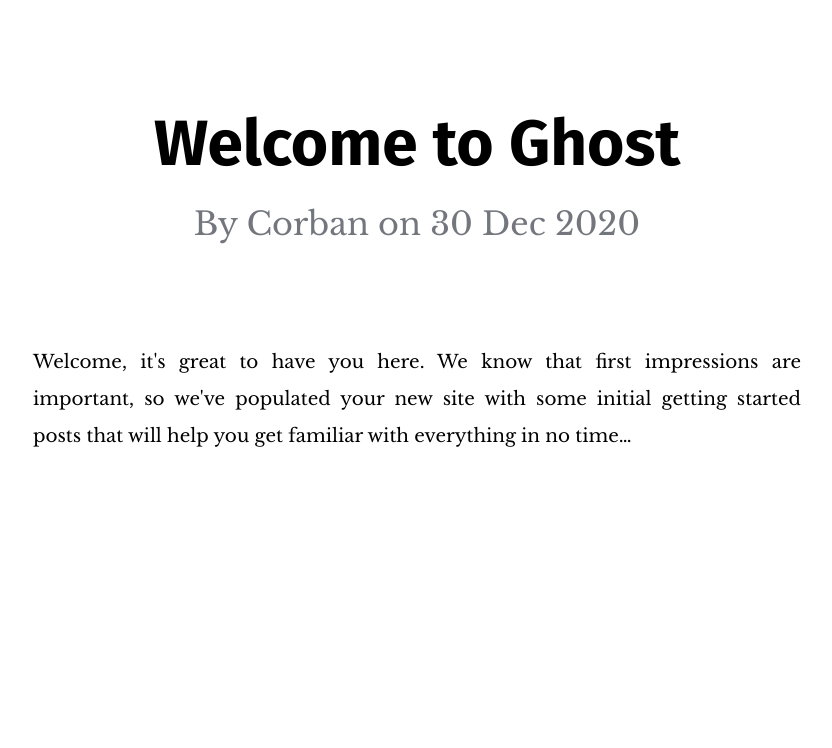
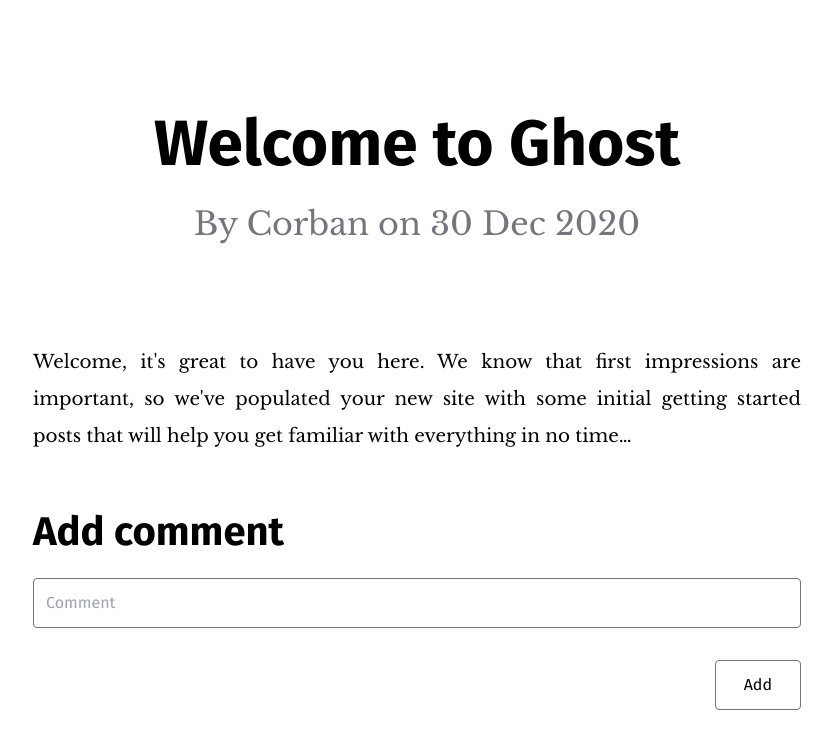
Before and after one commit to gefgu/blog-reader-view, a React (Create React App) app: page /1 in a window 1280 px wide. Shown: the top 748 px of the page, without its empty margins (223-1055 px from the left). Built offline with nearby package versions, Linux system fonts and the light colour scheme.

Commit message:
Add comment form

```diff
--- /dev/null
+++ b/src/components/CommentForm.js
@@ -0,0 +1,16 @@
+import Button from "../styled-components/Button";
+import Form from "../styled-components/Form";
+import Heading from "../styled-components/Heading";
+import Input from "../styled-components/Input";
+
+function CommentForm() {
+  return (
+    <Form>
+      <Heading>Add comment</Heading>
+      <Input placeholder="Comment" />
+      <Button>Add</Button>
+    </Form>
+  );
+}
+
+export default CommentForm;
--- a/src/components/PostPage.js
+++ b/src/components/PostPage.js
@@ -1,6 +1,7 @@
 import Paragraph from "../styled-components/Paragraph";
 import Subtitle from "../styled-components/Subtitle";
 import Title from "../styled-components/Title";
+import CommentForm from "./CommentForm";
 
 function PostPage() {
   const post = {
@@ -22,6 +23,7 @@ function PostPage() {
       <div className="max-w-3xl mx-auto">
         <Paragraph>{post.content}</Paragraph>
       </div>
+      <CommentForm />
     </div>
   );
 }
--- /dev/null
+++ b/src/styled-components/Button.js
@@ -0,0 +1,12 @@
+import styled from "styled-components";
+
+const Button = styled.button`
+  display: block;
+  margin: 16px 0 16px auto;
+  padding: 12px 28px;
+  border: solid 1px ${(props) => props.theme.secondaryColor};
+  border-radius: 0.25rem;
+  font-family: ${(props) => props.theme.primaryFont};
+`;
+
+export default Button;
--- /dev/null
+++ b/src/styled-components/Form.js
@@ -0,0 +1,8 @@
+import styled from "styled-components";
+
+const Form = styled.form`
+  max-width: 768px;
+  margin: 48px auto;
+`;
+
+export default Form;
--- /dev/null
+++ b/src/styled-components/Input.js
@@ -0,0 +1,12 @@
+import styled from "styled-components";
+
+const Input = styled.input`
+  width: 100%;
+  margin: 16px auto;
+  padding: 12px;
+  border: solid 1px ${(props) => props.theme.secondaryColor};
+  border-radius: 0.25rem;
+  font-family: ${(props) => props.theme.primaryFont};
+`;
+
+export default Input;
```
